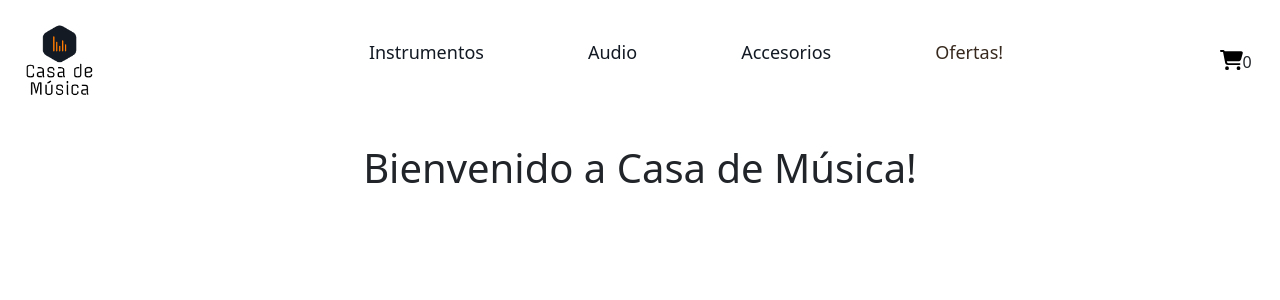
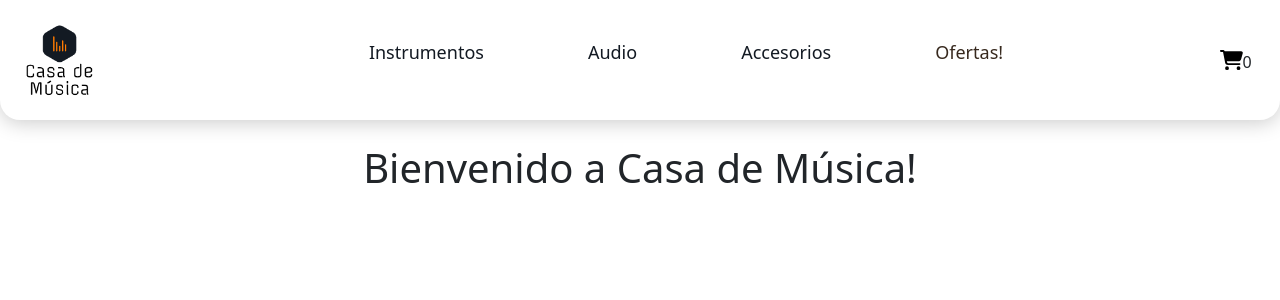
Before and after one commit to FacuM87/CasaDeMusica-React, a React (Create React App) app: page / in a window 1280 px wide. Shown: the top 300 px of the page. Built offline with nearby package versions, Linux system fonts and the light colour scheme.

Commit message:
incorpora box-shadow y border-radius en nav

```diff
--- a/src/App.css
+++ b/src/App.css
@@ -26,6 +26,13 @@ nav div ul li {
   margin: 0 40px ;
 }
 
+nav {
+  border-bottom-left-radius: 20px;
+  border-bottom-right-radius: 20px;
+  box-shadow: 0 3px 20px rgba(0, 0, 0, 0.205);
+  width: 100vw;
+}
+
 .navList{
   align-self: center;
 }
--- a/src/components/NavBar/NavBar.js
+++ b/src/components/NavBar/NavBar.js
@@ -1,5 +1,5 @@
 import CartWidget from "../CartWidget/CartWidget"
-import logo from "../NavBar/assets/logo.png"
+import logo from "../NavBar/assets/logo1.png"
 
 const NavBar = () => {
     return (
```
Also changed, not shown: src/components/NavBar/assets/logo.png (deleted), src/components/NavBar/assets/logo1.png (added).
